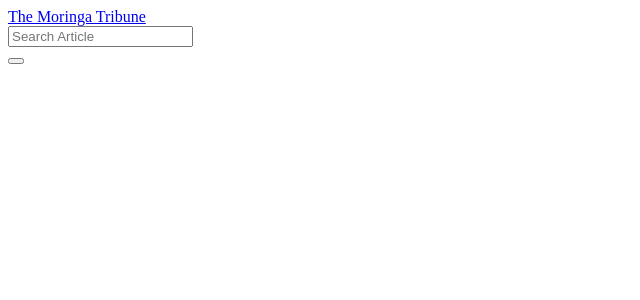
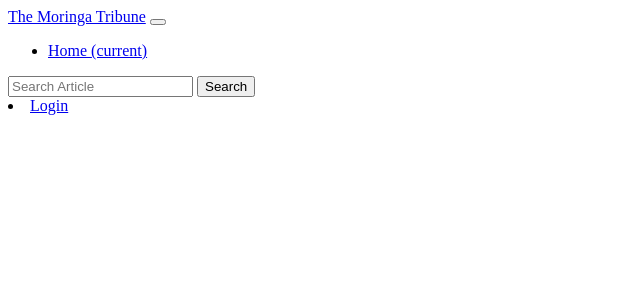
Before and after one commit to Janice-M/tribune, a Django app: template news/templates/navbar.html in a window 1280 px wide. Shown: the top 300 px of the page, without its empty margins (0-640 px from the left). Run offline with Django 3.2, Linux system fonts and the light colour scheme; the template is opened without the code that fills it, so the values that code supplies are empty; some libraries are stand-ins or nearby versions.

Commit message:
editting templates

```diff
--- a/news/templates/navbar.html
+++ b/news/templates/navbar.html
@@ -1,33 +1,73 @@
 <!DOCTYPE html>
 <html lang="en">
+
   <head>
 
     <meta charset="utf-8">
     <meta name="viewport" content="width=device-width, initial-scale=1">
   </head>
+
   <body>
-  <nav class="navbar navbar-inverse">
-    <div class="container-fluid">
-      <div class="navbar-header">
-        <a class="navbar-brand" href="{% url 'today-news' %}">The Moringa Tribune</a>
-      </div>
+    <nav class="navbar navbar-expand-lg navbar-dark bg-dark">
+      <a class="navbar-brand" href="{% url 'newsToday'%}">The Moringa Tribune</a>
+      <button class="navbar-toggler" type="button" data-toggle="collapse" data-target="#navbarSupportedContent"
+        aria-controls="navbarSupportedContent" aria-expanded="false" aria-label="Toggle navigation">
+        <span class="navbar-toggler-icon"></span>
+      </button>
+
+      <div class="collapse navbar-collapse" id="navbarSupportedContent">
+        <ul class="navbar-nav mr-auto">
+          <li class="nav-item active">
+            <a class="nav-link" href="{% url 'newsToday'%}">Home <span class="sr-only">(current)</span></a>
+          </li>
+        </ul>
 
         <!-- Adding a search form  -->
-      <div class="col-sm-4 col-md-4 navbar-right">
 
-        <form class="navbar-form" role="search" action="{% url 'search_results' %}">
+
+        <form class="form-inline my-2 my-lg-0" role="search" action="{% url 'search_results' %}">
 
           <div class="input-group">
-            <input type="text" class="form-control" placeholder="Search Article" name="article">
-            <div class="input-group-btn">
-              <button class="btn btn-default" type="submit"><i class="glyphicon glyphicon-search"></i></button>
-            </div>
+            <input type="text" class="form-control mr-sm-2" placeholder="Search Article" name="article">
+            <button class="btn btn-outline-success my-2 my-sm-0" type="submit">Search</button>
           </div>
 
         </form>
-      </div>
+
         <!-- search form end -->
+
+        {% if user.is_authenticated %}
+        <ul>
+          <li class="dropdown">
+            <a href="#" class="dropdown-toggle btn btn-default" data-toggle="dropdown" role="button"
+              aria-expanded="false">Account
+              <span class="caret"></span>
+            </a>
+            <ul class="dropdown-menu" role="menu">
+              <li>
+                <a href="{%url 'newsToday'%}">Home</a>
+              </li>
+              <li>
+                <a href="{%url 'new-article'%}">Create Article</a>
+              </li>
+              <li>
+                <a href="/accounts/password/change">Change Password</a>
+              </li>
+              <li>
+                <a href="/logout">Logout</a>
+              </li>
+            </ul>
+          </li>
+        </ul>
+        {% else %}
+        <li>
+          <a class='btn btn-default' href="/accounts/login">Login</a>
+        </li>
+
+        {% endif %}
+
       </div>
     </nav>
   </body>
+
 </html>
```
Lines whose indentation alone changed are shown as unchanged.
